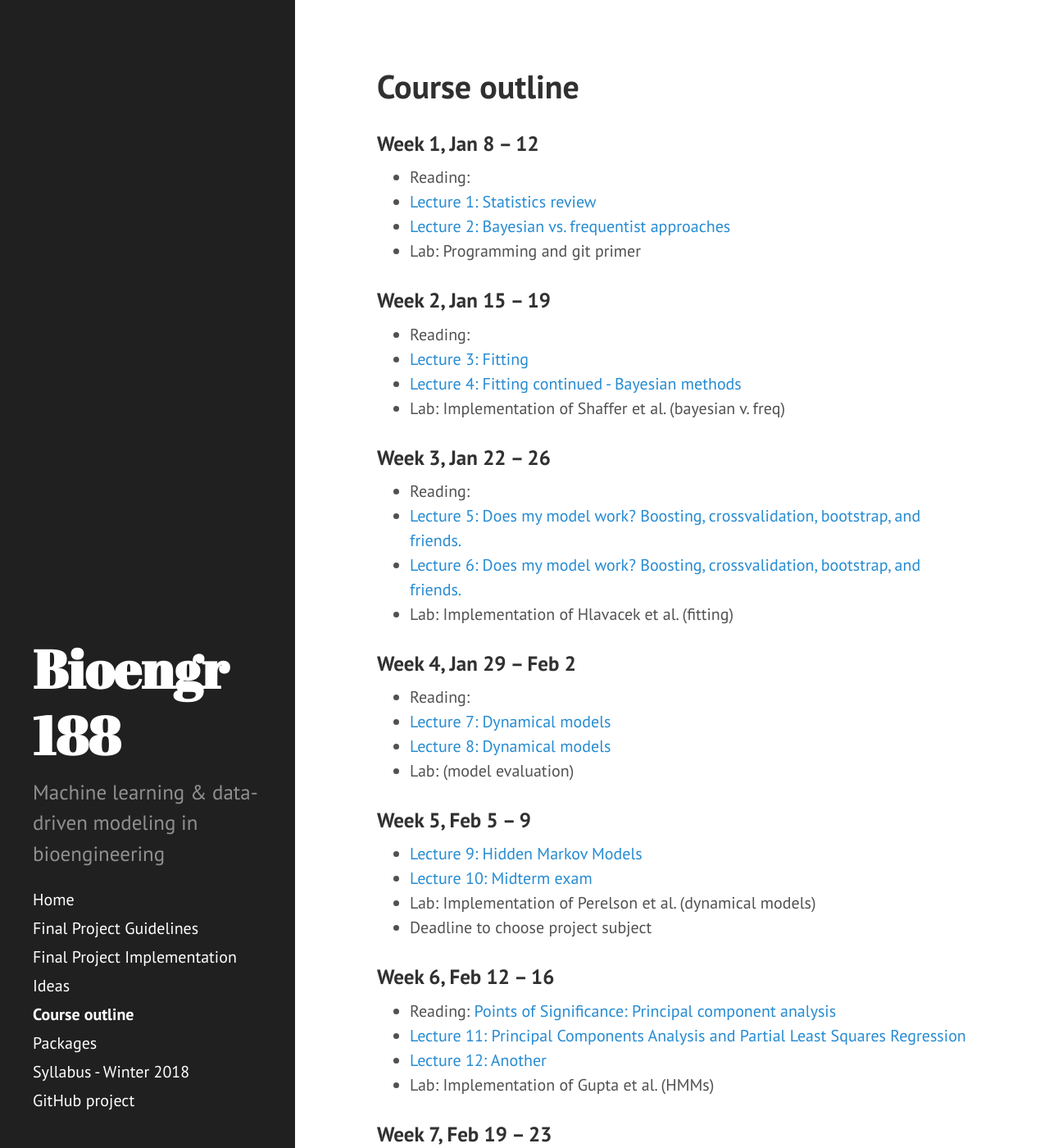
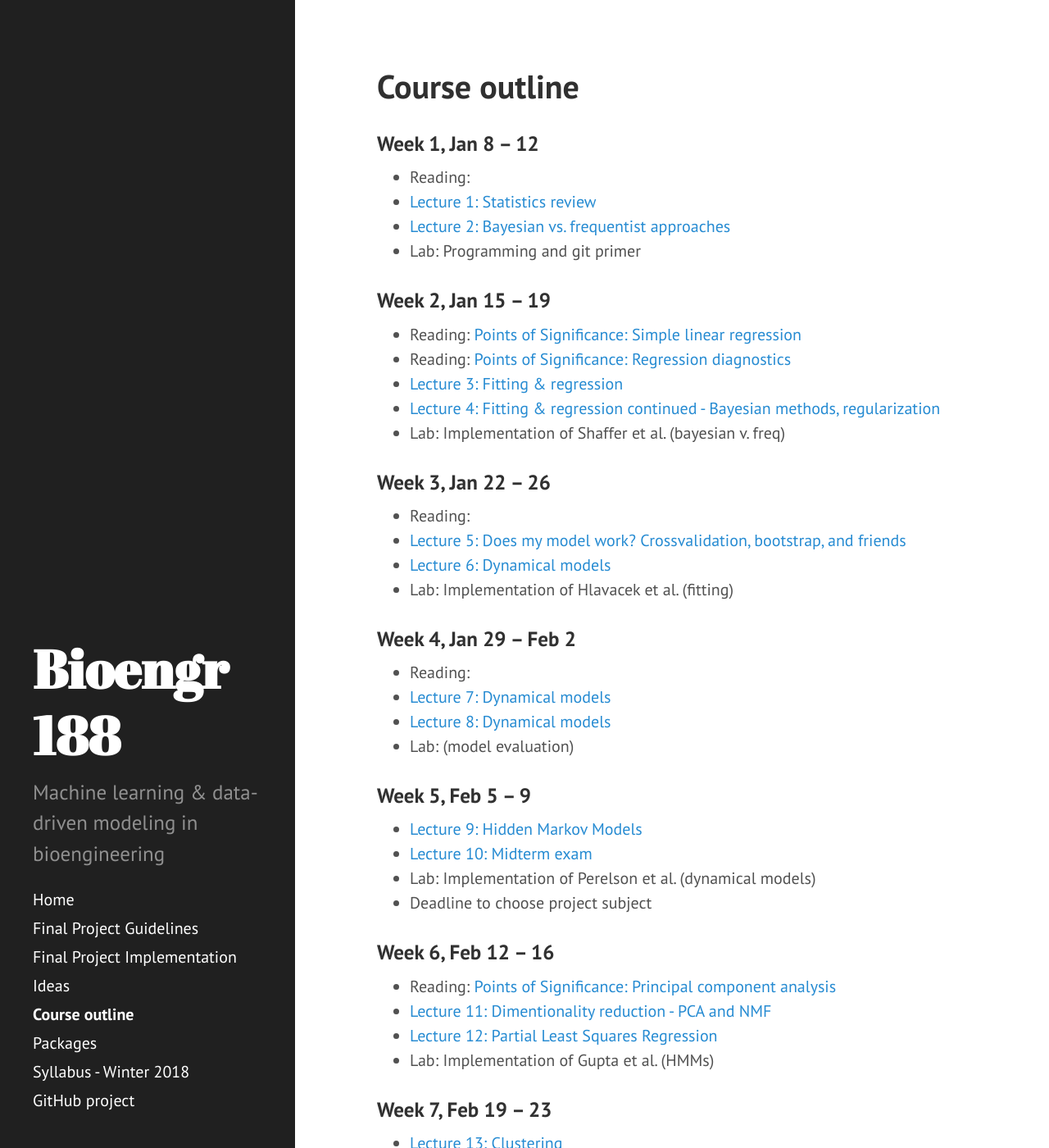
Before and after one commit to adprl14/bioe-ml-winter2018, a Jekyll site: the page built from outline.md, in a window 1280 px wide and 1400 px high. Shown: the whole window at 82% size. Built offline with Jekyll 4.4.1, drawn with Linux system fonts in a browser that asks for light colours; some of the changed text lies outside the part shown.

Commit message:
Reorganized

```diff
--- a/outline.md
+++ b/outline.md
@@ -12,16 +12,19 @@ layout: page
 
 ### Week 2, Jan 15 – 19
 
-- Reading:
-- [Lecture 3: Fitting](https://bioe-ml-w18.github.io/prog-class/Wk2-Lecture3.pdf)
-- [Lecture 4: Fitting continued - Bayesian methods](https://bioe-ml-w18.github.io/prog-class/Wk2-Lecture4.pdf)
+- Reading: [Points of Significance: Simple linear regression](http://www.nature.com/nmeth/journal/v12/n11/full/nmeth.3627.html)
+- Reading: [Points of Significance: Regression diagnostics](https://www.nature.com/nmeth/journal/v13/n5/abs/nmeth.3854.html)
+- [Lecture 3: Fitting & regression](https://bioe-ml-w18.github.io/prog-class/Wk2-Lecture3.pdf)
+- [Lecture 4: Fitting & regression continued - Bayesian methods, regularization](https://bioe-ml-w18.github.io/prog-class/Wk2-Lecture4.pdf)
 - Lab: Implementation of Shaffer et al. (bayesian v. freq)
+
+<!-- MLR? //-->
 
 ### Week 3, Jan 22 – 26
 
 - Reading:
-- [Lecture 5: Does my model work? Boosting, crossvalidation, bootstrap, and friends.](https://bioe-ml-w18.github.io/prog-class/Wk3-Lecture5.pdf)
-- [Lecture 6: Does my model work? Boosting, crossvalidation, bootstrap, and friends.](https://bioe-ml-w18.github.io/prog-class/Wk3-Lecture6.pdf)
+- [Lecture 5: Does my model work? Crossvalidation, bootstrap, and friends](https://bioe-ml-w18.github.io/prog-class/Wk3-Lecture5.pdf)
+- [Lecture 6: Dynamical models](https://bioe-ml-w18.github.io/prog-class/Wk3-Lecture6.pdf)
 - Lab: Implementation of Hlavacek et al. (fitting)
 
 ### Week 4, Jan 29 – Feb 2
@@ -41,8 +44,8 @@ layout: page
 ### Week 6, Feb 12 – 16
 
 - Reading: [Points of Significance: Principal component analysis](https://www.nature.com/nmeth/journal/v14/n7/full/nmeth.4346.html)
-- [Lecture 11: Principal Components Analysis and Partial Least Squares Regression](https://bioe-ml-w18.github.io/prog-class/Wk6-Lecture11.pdf)
-- [Lecture 12: Another](https://bioe-ml-w18.github.io/prog-class/Wk6-Lecture12.pdf)
+- [Lecture 11: Dimentionality reduction - PCA and NMF](https://bioe-ml-w18.github.io/prog-class/Wk6-Lecture11.pdf)
+- [Lecture 12: Partial Least Squares Regression](https://bioe-ml-w18.github.io/prog-class/Wk6-Lecture12.pdf)
 - Lab: Implementation of Gupta et al. (HMMs)
 
 ### Week 7, Feb 19 – 23
@@ -55,12 +58,12 @@ layout: page
 
 - Reading: [Points of Significance: Classification and regression trees](https://www.nature.com/nmeth/journal/v14/n8/full/nmeth.4370.html)
 - [Lecture 15: Decision trees](https://bioe-ml-w18.github.io/prog-class/Wk8-Lecture15.pdf)
-- [Lecture 16: ](https://bioe-ml-w18.github.io/prog-class/Wk8-Lecture16.pdf)
-- Lab: Implementation of clustering
+- [Lecture 16: Support vector machines](https://bioe-ml-w18.github.io/prog-class/Wk8-Lecture16.pdf)
+- Lab: Implementation of [Masaeli et al.](https://www.nature.com/articles/srep37863) (clustering)
 
 ### Week 9, Mar 5 – 9
 
-- [Lecture 17: Support vector machines](https://bioe-ml-w18.github.io/prog-class/Wk9-Lecture17.pdf)
+- [Lecture 17: Regression forests, boosting, and bagging](https://bioe-ml-w18.github.io/prog-class/Wk9-Lecture17.pdf)
 - [Lecture 18: Creating the future: Autodiff, neural networks, and t-SNE](https://bioe-ml-w18.github.io/prog-class/Wk9-Lecture18.pdf)
 - Lab: Implementation of decision trees
 
```
